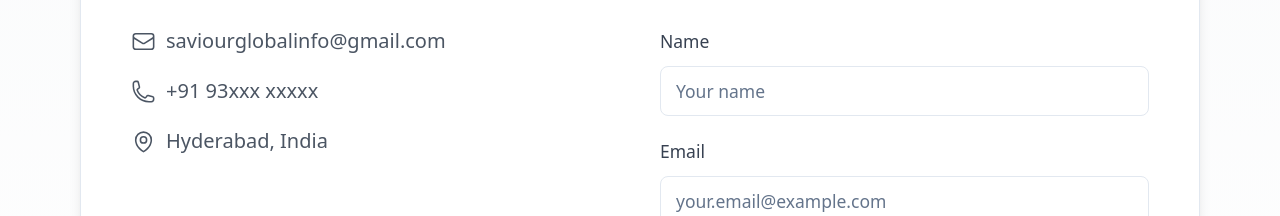
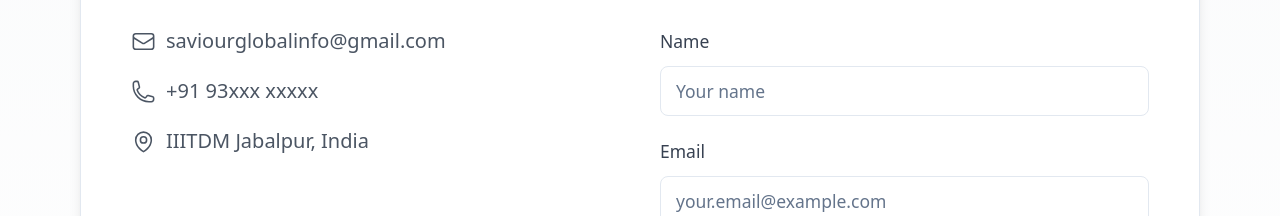
Before and after one commit to Ravikumar-2016/SaviourWeb, a Next.js app: page / in a window 1280 px wide. Shown: the part 2200-2416 px from the top of the page. Built offline with nearby package versions, Linux system fonts and the light colour scheme; no server answers.

Commit message:
updated get in touch

```diff
--- a/src/components/ContactSection.tsx
+++ b/src/components/ContactSection.tsx
@@ -145,7 +145,7 @@ const ContactSection: React.FC = () => {
                     </motion.a>
                     <motion.p className="flex items-center text-gray-600 dark:text-gray-300" whileHover={{ x: 5 }}>
                       <MapPinIcon className="h-5 w-5 mr-2" />
-                      Hyderabad, India
+                      IIITDM Jabalpur, India
                     </motion.p>
                   </div>
                 </div>
```
